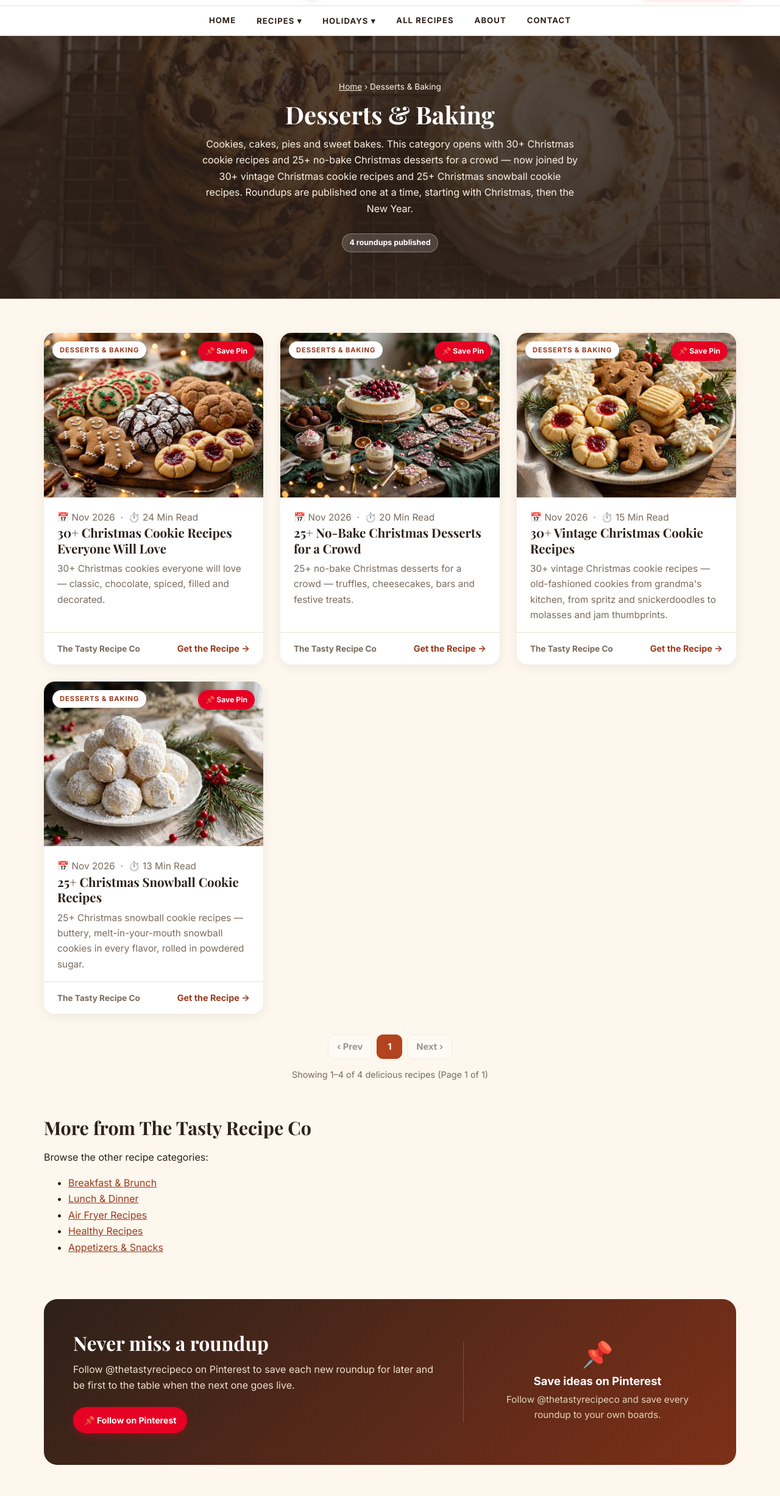
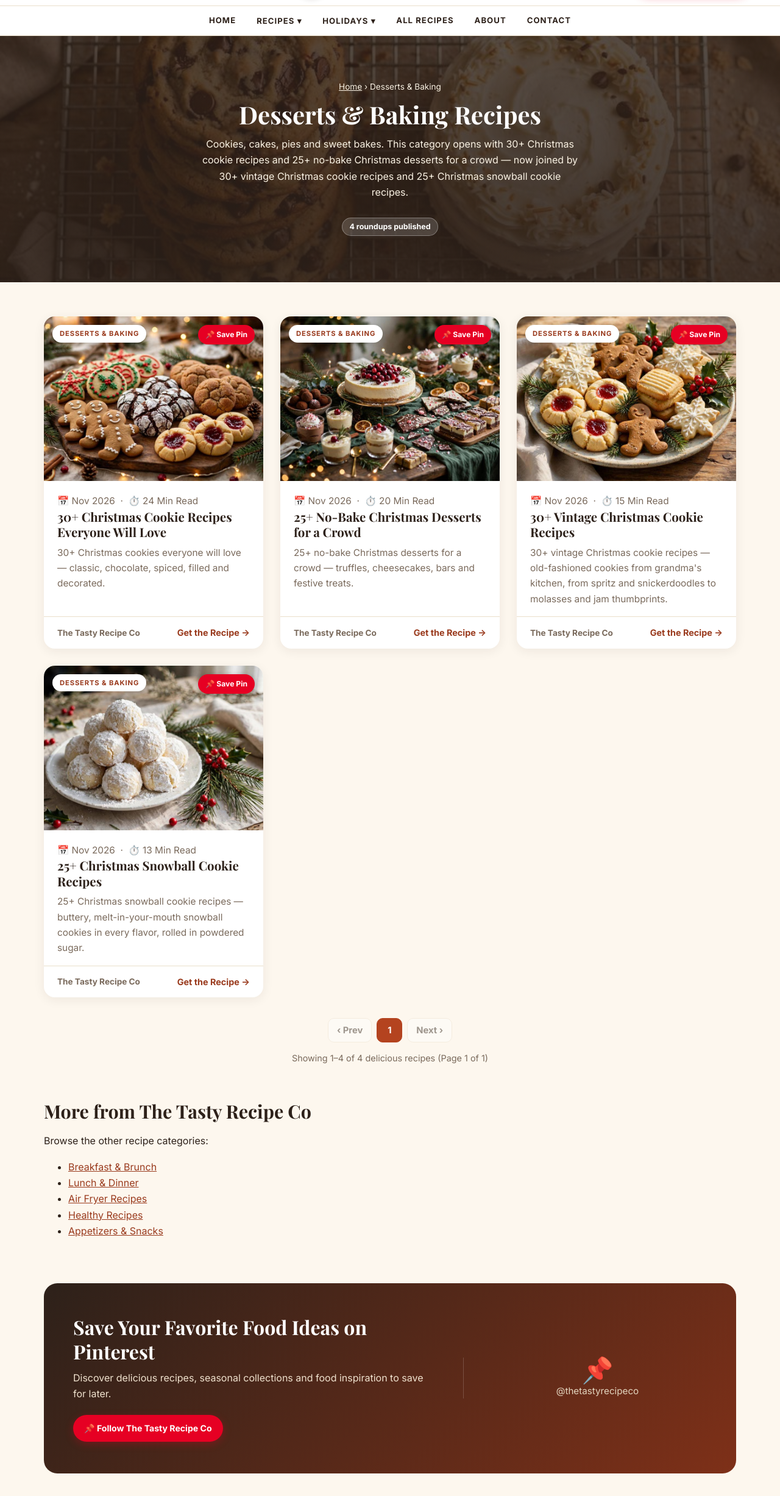
Before and after one commit to rajashahnawaz680-stack/food, a plain HTML site: page categories/desserts-baking.html in a window 1280 px wide. Shown: the part 106-2560 px from the top of the page at 61% size. Drawn offline with nearby package versions, Linux system fonts and the light colour scheme; a web font is replaced by a local one.

Commit message:
Richer category headings, remove publishing-process copy, single Pinterest section

```diff
--- a/categories/desserts-baking.html
+++ b/categories/desserts-baking.html
@@ -55,8 +55,8 @@
 </header>
 <section class="banner"><img class="bg" src="../assets/images/cat-desserts-baking.jpg" alt="Freshly baked cookies and a frosted cake" width="900" height="600"><div class="wrap">
 <p class="breadcrumb" style="color:#fbf3e4"><a href="../index.html" style="color:#fbf3e4">Home</a> › Desserts &amp; Baking</p>
-<h1>Desserts &amp; Baking</h1>
-<p>Cookies, cakes, pies and sweet bakes. This category opens with 30+ Christmas cookie recipes and 25+ no-bake Christmas desserts for a crowd — now joined by 30+ vintage Christmas cookie recipes and 25+ Christmas snowball cookie recipes. Roundups are published one at a time, starting with Christmas, then the New Year.</p>
+<h1>Desserts &amp; Baking Recipes</h1>
+<p>Cookies, cakes, pies and sweet bakes. This category opens with 30+ Christmas cookie recipes and 25+ no-bake Christmas desserts for a crowd — now joined by 30+ vintage Christmas cookie recipes and 25+ Christmas snowball cookie recipes.</p>
 <p style="margin-top:16px"><span class="count">4 roundups published</span></p>
 </div></section>
 <main id="main"><div class="wrap">
@@ -130,14 +130,13 @@
 <section class="section" style="padding-top:0">
 <div class="news">
 <div>
-<h2>Never miss a roundup</h2>
-<p>Follow @thetastyrecipeco on Pinterest to save each new roundup for later and be first to the table when the next one goes live.</p>
-<a class="pin-btn" href="https://www.pinterest.com/thetastyrecipeco/" target="_blank" rel="noopener">📌 Follow on Pinterest</a>
+<h2>Save Your Favorite Food Ideas on Pinterest</h2>
+<p>Discover delicious recipes, seasonal collections and food inspiration to save for later.</p>
+<a class="pin-btn" href="https://www.pinterest.com/thetastyrecipeco/" target="_blank" rel="noopener">📌 Follow The Tasty Recipe Co</a>
 </div>
 <div class="pin-side">
 <div class="pin-big">📌</div>
-<h3>Save ideas on Pinterest</h3>
-<p>Follow @thetastyrecipeco and save every roundup to your own boards.</p>
+<p>@thetastyrecipeco</p>
 </div>
 </div>
 </section>
```
Also changed, not shown: categories/air-fryer-recipes.html (+5 -6 lines), categories/appetizers-snacks.html (+6 -7 lines), categories/breakfast-brunch.html (+6 -7 lines), categories/healthy-recipes.html (+6 -7 lines), categories/lunch-dinner.html (+6 -7 lines).
